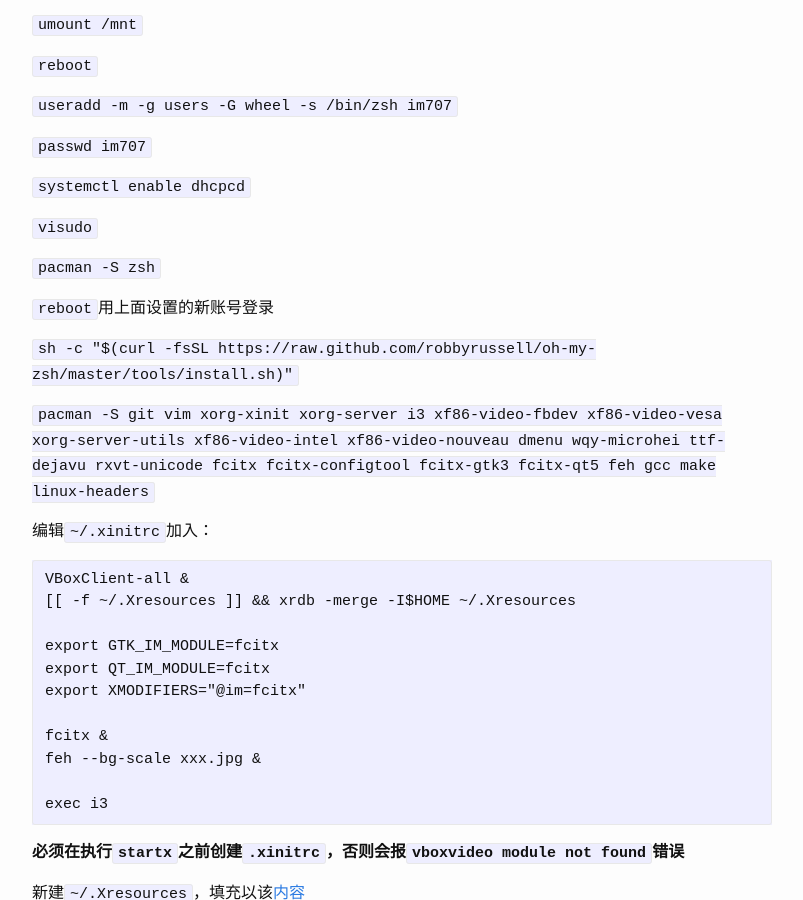
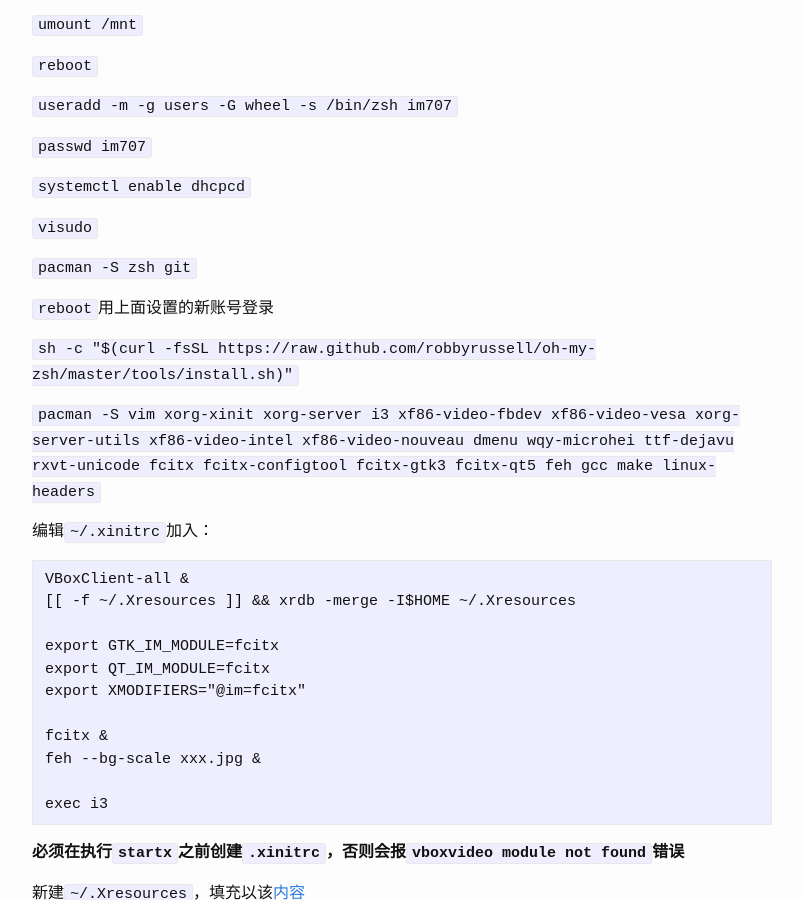
Before and after one commit to zephyrzoom/zephyrzoom.github.io, a Jekyll site: the page built from _posts/2016-11-22-archlinux-install.md, in a window 1280 px wide and 900 px high, scrolled down 917 px. Shown: the whole window, without its empty margins (238-1041 px from the left). Built offline with Jekyll 4.4.1, drawn with Linux system fonts in a browser that asks for light colours.

Commit message:
update arch

```diff
--- a/_posts/2016-11-22-archlinux-install.md
+++ b/_posts/2016-11-22-archlinux-install.md
@@ -52,13 +52,13 @@ date: 2016-11-22 00:00:00 +0800
 
 `visudo`
 
-`pacman -S zsh`
+`pacman -S zsh git`
 
 `reboot`用上面设置的新账号登录
 
 `sh -c "$(curl -fsSL https://raw.github.com/robbyrussell/oh-my-zsh/master/tools/install.sh)"`
 
-`pacman -S git vim xorg-xinit xorg-server i3 xf86-video-fbdev xf86-video-vesa xorg-server-utils xf86-video-intel xf86-video-nouveau dmenu wqy-microhei ttf-dejavu rxvt-unicode fcitx fcitx-configtool fcitx-gtk3 fcitx-qt5 feh gcc make linux-headers`
+`pacman -S vim xorg-xinit xorg-server i3 xf86-video-fbdev xf86-video-vesa xorg-server-utils xf86-video-intel xf86-video-nouveau dmenu wqy-microhei ttf-dejavu rxvt-unicode fcitx fcitx-configtool fcitx-gtk3 fcitx-qt5 feh gcc make linux-headers`
 
 编辑`~/.xinitrc`加入：
 
```
